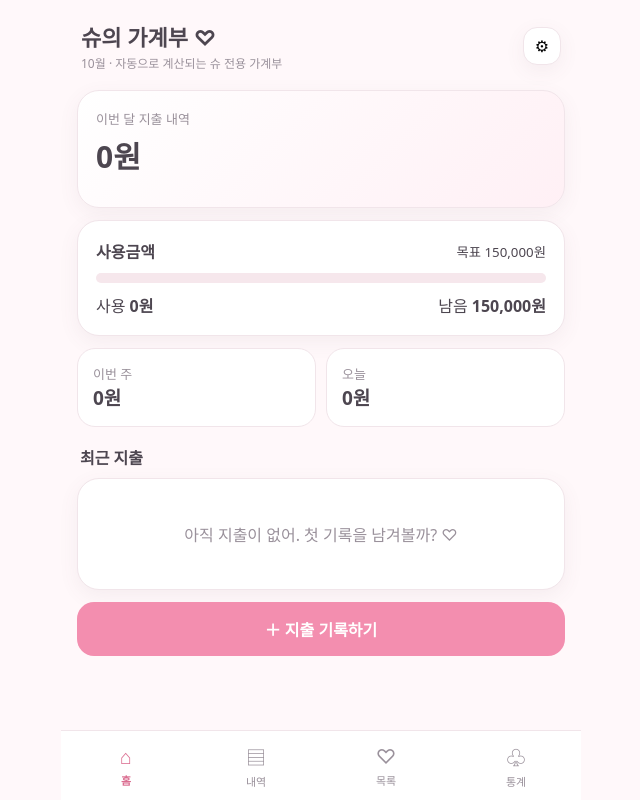
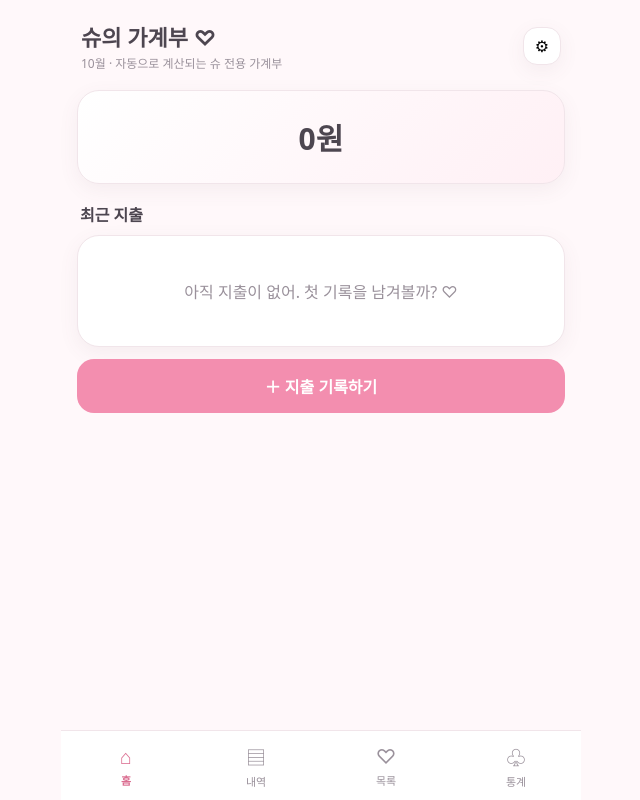
Before and after one commit to pjy321321-debug/shu, a plain HTML site: page index.html in a window 1280 px wide. Shown: the whole page, without its empty margins (319-959 px from the left). Drawn offline with Linux system fonts and the light colour scheme.

Commit message:
Add files via upload

```diff
--- a/index.html
+++ b/index.html
@@ -55,17 +55,8 @@ h2{margin:4px 0 2px;font-size:20px}
 
 <main>
 <section id="home" class="view active">
-  <div class="card hero">
-    <div class="label">이번 달 지출 내역</div><div class="big" id="total">0원</div>
-  </div>
-  <div class="card">
-    <div class="row"><b>사용금액</b><small>목표 <span id="budgetText">150,000</span>원</small></div>
-    <div class="progress"><div class="bar" id="budgetBar"></div></div>
-    <div class="row"><span>사용 <b id="used">0원</b></span><span>남음 <b id="remain">150,000원</b></span></div>
-  </div>
-  <div class="grid2">
-    <div class="mini"><div class="label">이번 주</div><b id="weekTotal">0원</b></div>
-    <div class="mini"><div class="label">오늘</div><b id="todayTotal">0원</b></div>
+  <div class="card hero" style="text-align:center">
+    <div class="big" id="total" style="margin:6px 0">0원</div>
   </div>
   <div class="section-title">최근 지출</div><div class="card" id="recent"></div>
   <button class="cta" onclick="showView('add')">＋ 지출 기록하기</button>
@@ -177,13 +168,9 @@ function totals(){
  return {total:amount,need:0,want:amount};
 }
 function render(){
- const t=totals(), usedAmount=t.want, remainingAmount=Math.max(0,budget-usedAmount), pct=budget?Math.min(100,usedAmount/budget*100):0;
+ const t=totals(), usedAmount=t.want, pct=budget?Math.min(100,usedAmount/budget*100):0;
  total.textContent=fmt(t.want);
- document.getElementById('used').textContent=fmt(usedAmount);document.getElementById('remain').textContent=fmt(remainingAmount);budgetText.textContent=fmt(budget).replace('원','');budgetBar.style.width=pct+'%';
- const now=today, ds=now.toISOString().slice(0,10), day=now.getDay()||7, start=new Date(now);start.setDate(now.getDate()-day+1);start.setHours(0,0,0,0);
  const luxuryData=data.filter(x=>x.kind!=='필수');
- todayTotal.textContent=fmt(luxuryData.filter(x=>x.date===ds).reduce((s,x)=>s+x.amount,0));
- weekTotal.textContent=fmt(luxuryData.filter(x=>{let d=new Date(x.date+'T00:00:00');return d>=start&&d<=now}).reduce((s,x)=>s+x.amount,0));
  const sorted=[...luxuryData].sort((a,b)=>b.date.localeCompare(a.date)||b.id-a.id);
  recent.innerHTML=sorted.slice(0,5).map(itemHTML).join('')||'<div class="empty">아직 지출이 없어. 첫 기록을 남겨볼까? ♡</div>';
  const filtered=listFilter==='전체'?sorted:sorted.filter(x=>x.kind===listFilter);
```
